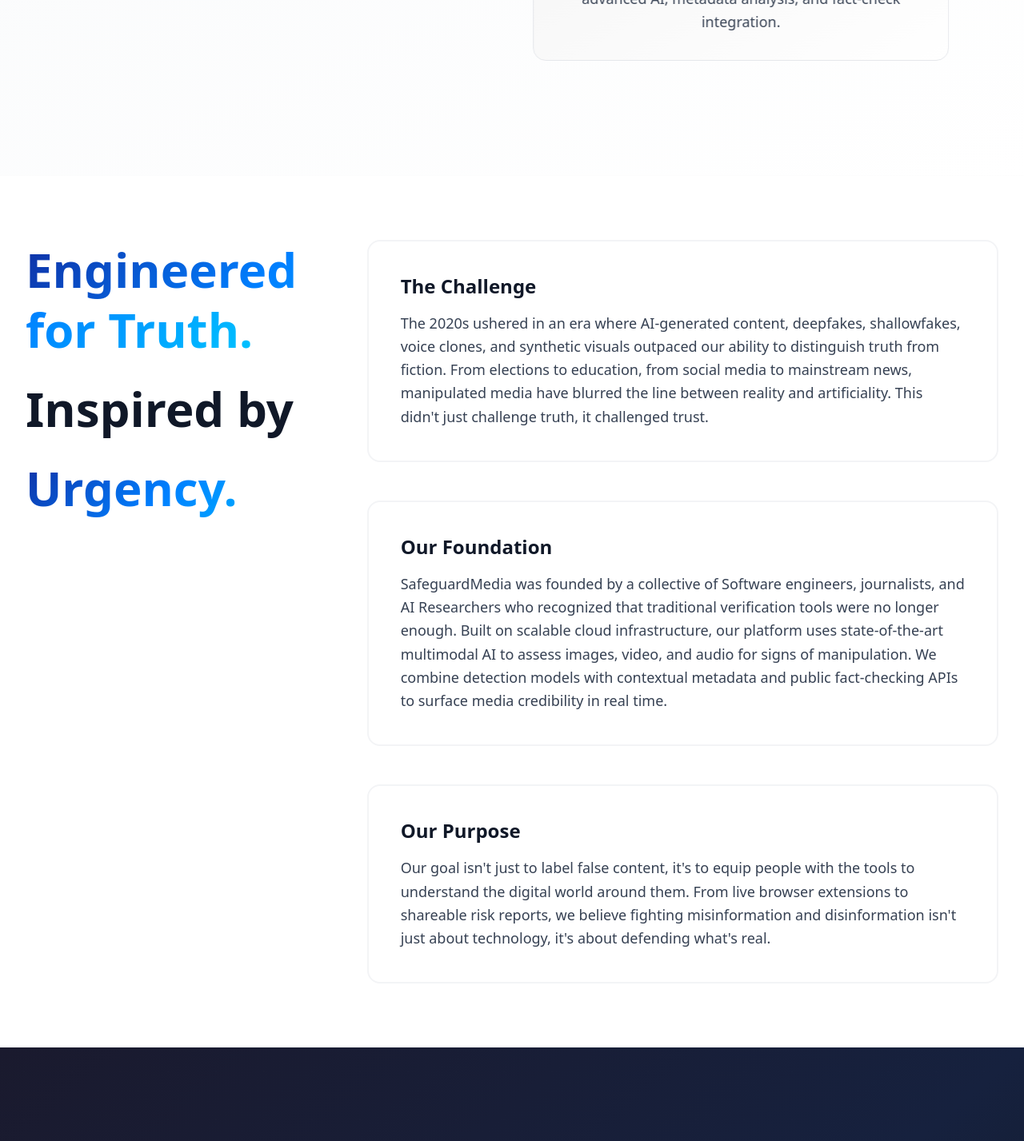
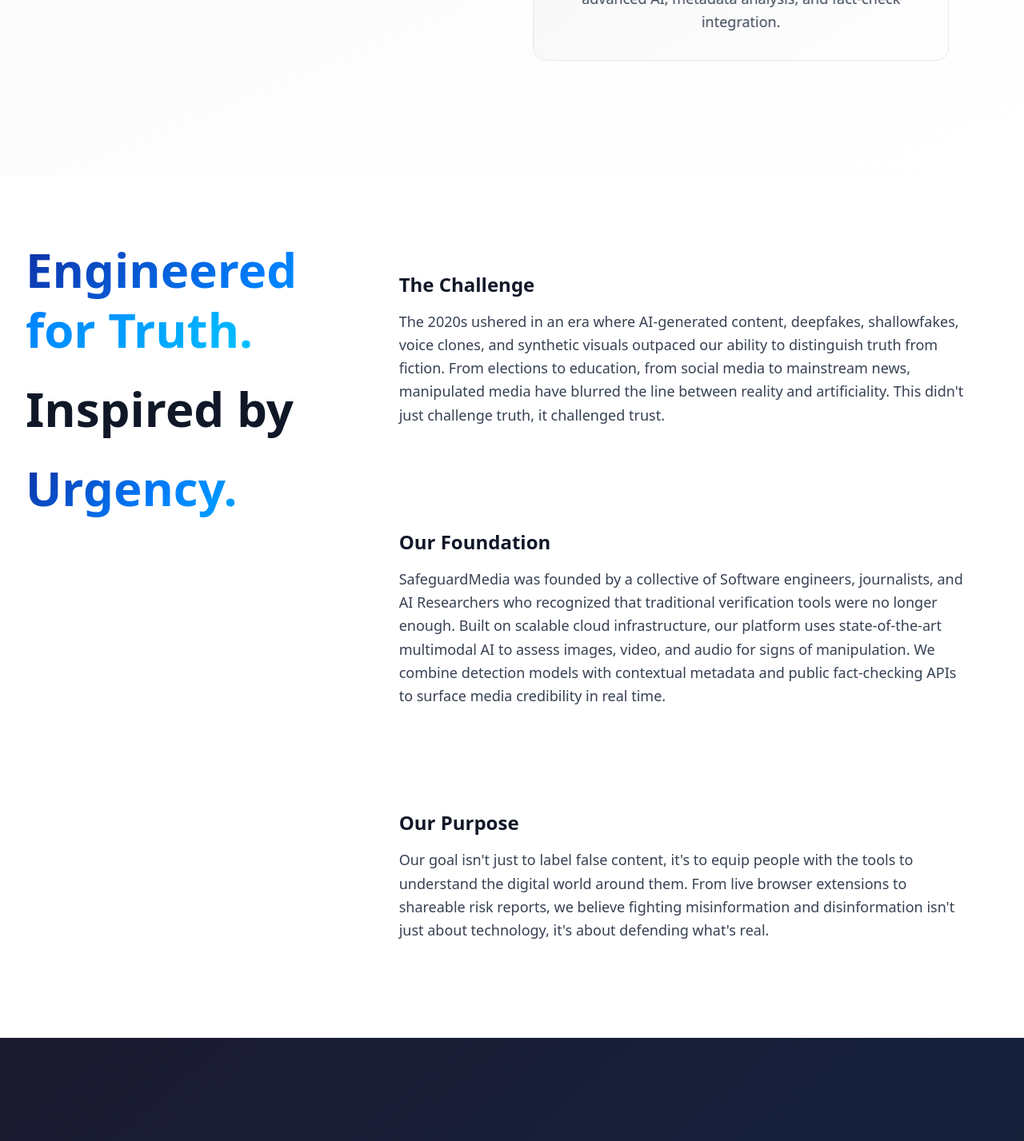
Before and after one commit to miracle73/Hedge, a React (Vite) app: page /about in a window 1280 px wide. Shown: the part 1119-2546 px from the top of the page at 80% size. Built offline with nearby package versions, Linux system fonts and the light colour scheme.

Commit message:
About page

```diff
--- a/src/pages/about.tsx
+++ b/src/pages/about.tsx
@@ -437,7 +437,7 @@
               <div
                 className={`${getStoryCardBackground(
                   0
-                )} rounded-2xl p-8 lg:p-10 border-2 transition-all duration-300`}
+                )} rounded-2xl p-8 lg:p-10 transition-all duration-300`}
                 onClick={() => handleStoryCardClick(0)}
                 onMouseEnter={() => handleStoryCardHover(0)}
                 onMouseLeave={() => handleStoryCardHover(null)}
@@ -476,7 +476,7 @@
               <div
                 className={`${getStoryCardBackground(
                   1
-                )} rounded-2xl p-8 lg:p-10 border-2 transition-all duration-300`}
+                )} rounded-2xl p-8 lg:p-10  transition-all duration-300`}
                 onClick={() => handleStoryCardClick(1)}
                 onMouseEnter={() => handleStoryCardHover(1)}
                 onMouseLeave={() => handleStoryCardHover(null)}
@@ -516,7 +516,7 @@
               <div
                 className={`${getStoryCardBackground(
                   2
-                )} rounded-2xl p-8 lg:p-10 border-2 transition-all duration-300`}
+                )} rounded-2xl p-8 lg:p-10  transition-all duration-300`}
                 onClick={() => handleStoryCardClick(2)}
                 onMouseEnter={() => handleStoryCardHover(2)}
                 onMouseLeave={() => handleStoryCardHover(null)}
```
